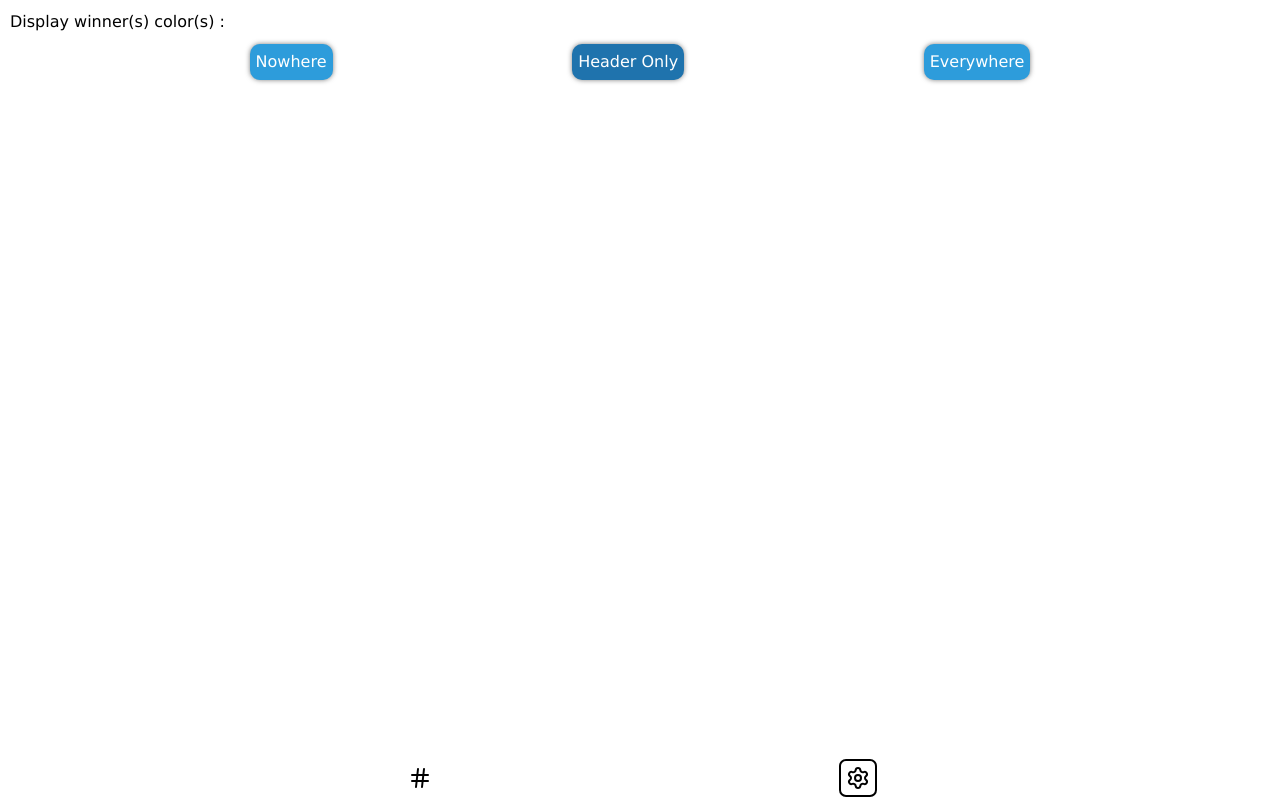
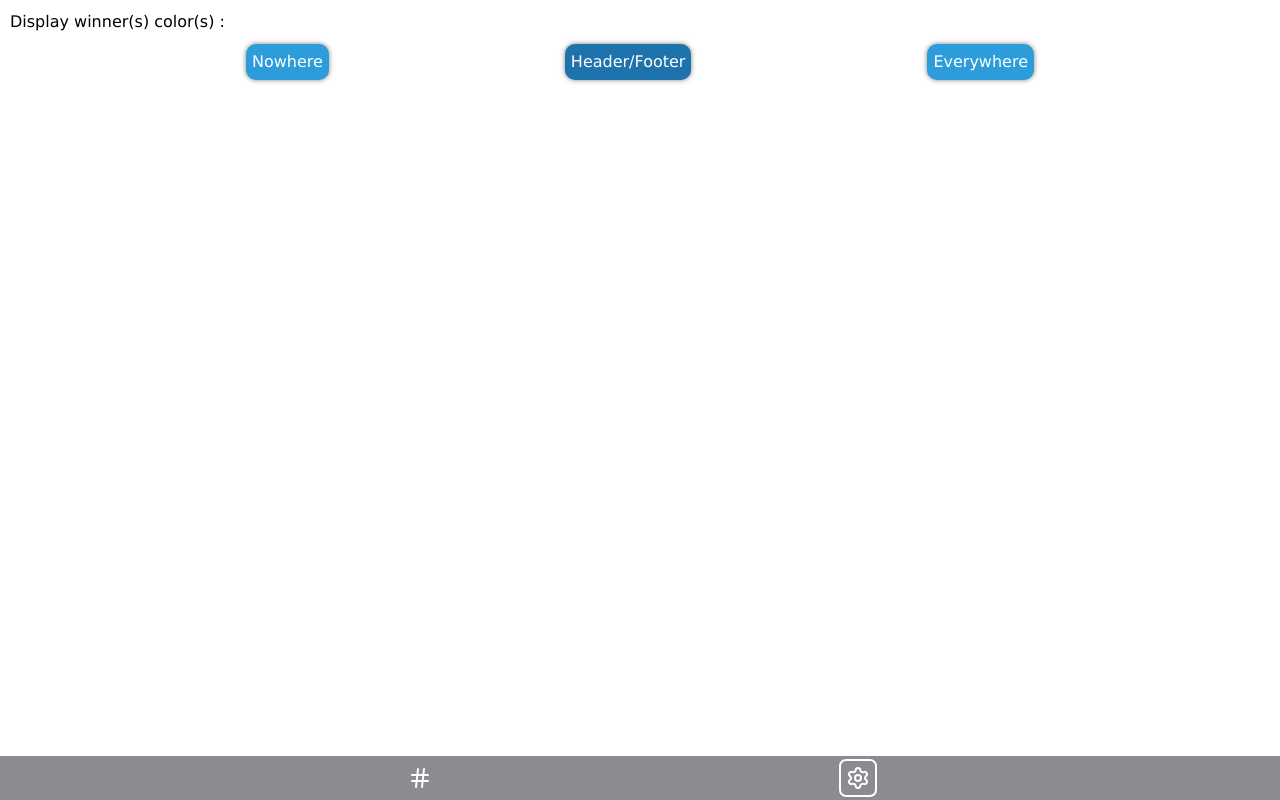
Before and after one commit to aurock-dev/counter, a Vue app: page /settings in a window 1280 px wide. Built offline with nearby package versions, Linux system fonts and the light colour scheme.

Commit message:
✨ add winner colo to footer and change button text in settings

```diff
--- a/src/components/Footer.vue
+++ b/src/components/Footer.vue
@@ -1,15 +1,20 @@
 <script setup>
+import { useSettingsStore } from '@/store/settings';
+import { useCountersStore } from '@/store/counters';
 import { Hash, Settings } from 'lucide-vue-next';
+
+const settings = useSettingsStore()
+const counters = useCountersStore()
 
 </script>
 
 <template>
-    <div class="footer">
+    <div class="footer" :style="settings.optionWinnerColor === 1 ? { background: counters.winnerGradient } : {}">
         <RouterLink class="footer__link" to="/">
-            <Hash />
+            <Hash color="var(--clr-white)" />
         </RouterLink>
         <RouterLink class="footer__link" to="/settings">
-            <Settings />
+            <Settings color="var(--clr-white)" />
         </RouterLink>
     </div>
 </template>
@@ -26,13 +31,13 @@ import { Hash, Settings } from 'lucide-vue-next';
         display: flex;
         flex-direction: column;
         align-items: center;
-        color: var(--clr-black);
+        color: var(--clr-white);
         padding: 5px;
     }
 
     .footer__link.router-link-active {
-        color: var(--clr-black);
-        border: 2px solid var(--clr-black);
+        color: var(--clr-white);
+        border: 2px solid var(--clr-white);
         border-radius: 7px;
     }
 }
--- a/src/views/SettingsView.vue
+++ b/src/views/SettingsView.vue
@@ -17,7 +17,7 @@ const changeWinnerColor = (option) => {
                 <button :class="{ '--btn-selected': settings.optionWinnerColor === 0 }"
                     @click="changeWinnerColor(0)">Nowhere</button>
                 <button :class="{ '--btn-selected': settings.optionWinnerColor === 1 }"
-                    @click="changeWinnerColor(1)">Header Only</button>
+                    @click="changeWinnerColor(1)">Header/Footer</button>
                 <button :class="{ '--btn-selected': settings.optionWinnerColor === 2 }"
                     @click="changeWinnerColor(2)">Everywhere</button>
             </div>
```
